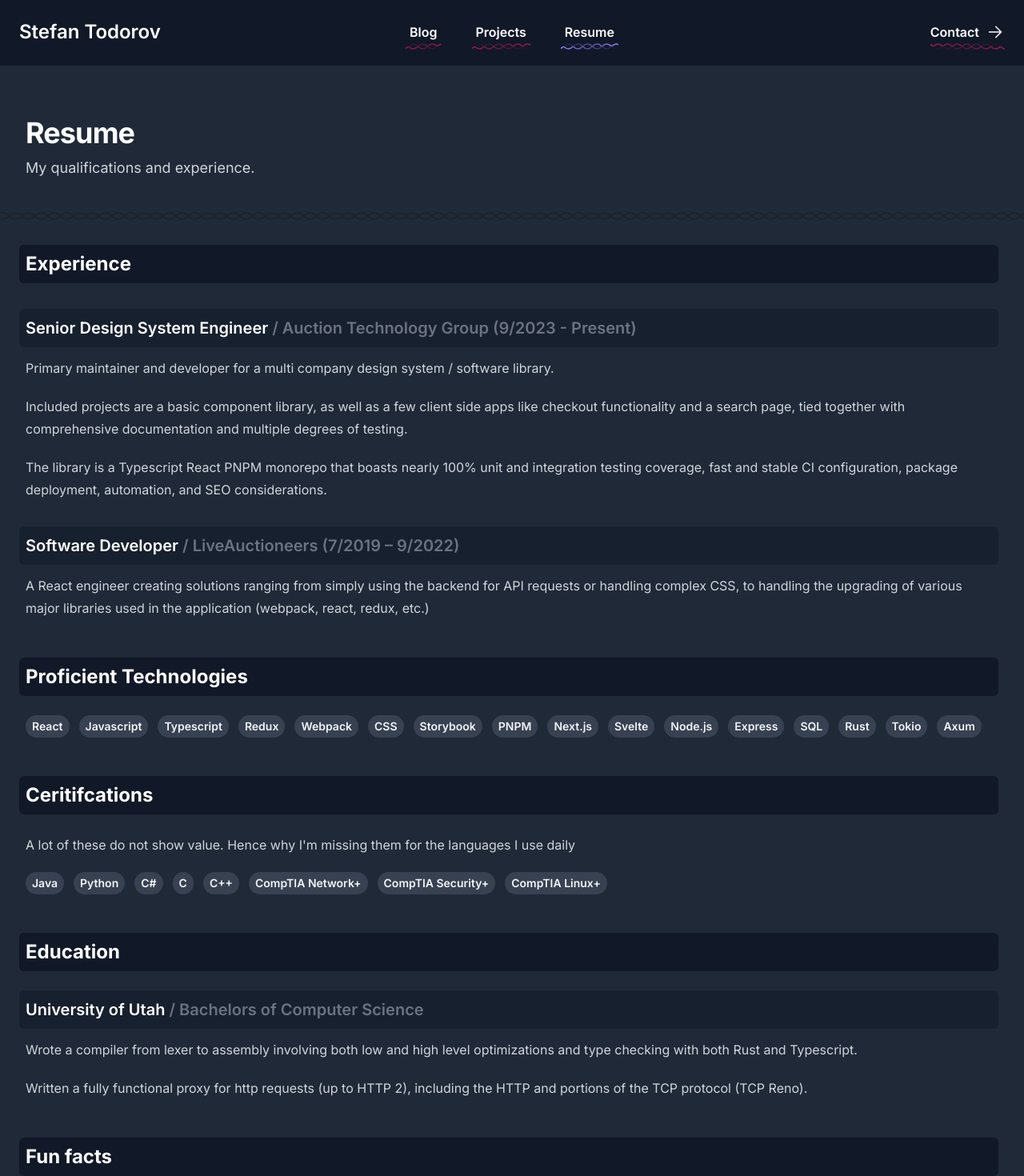
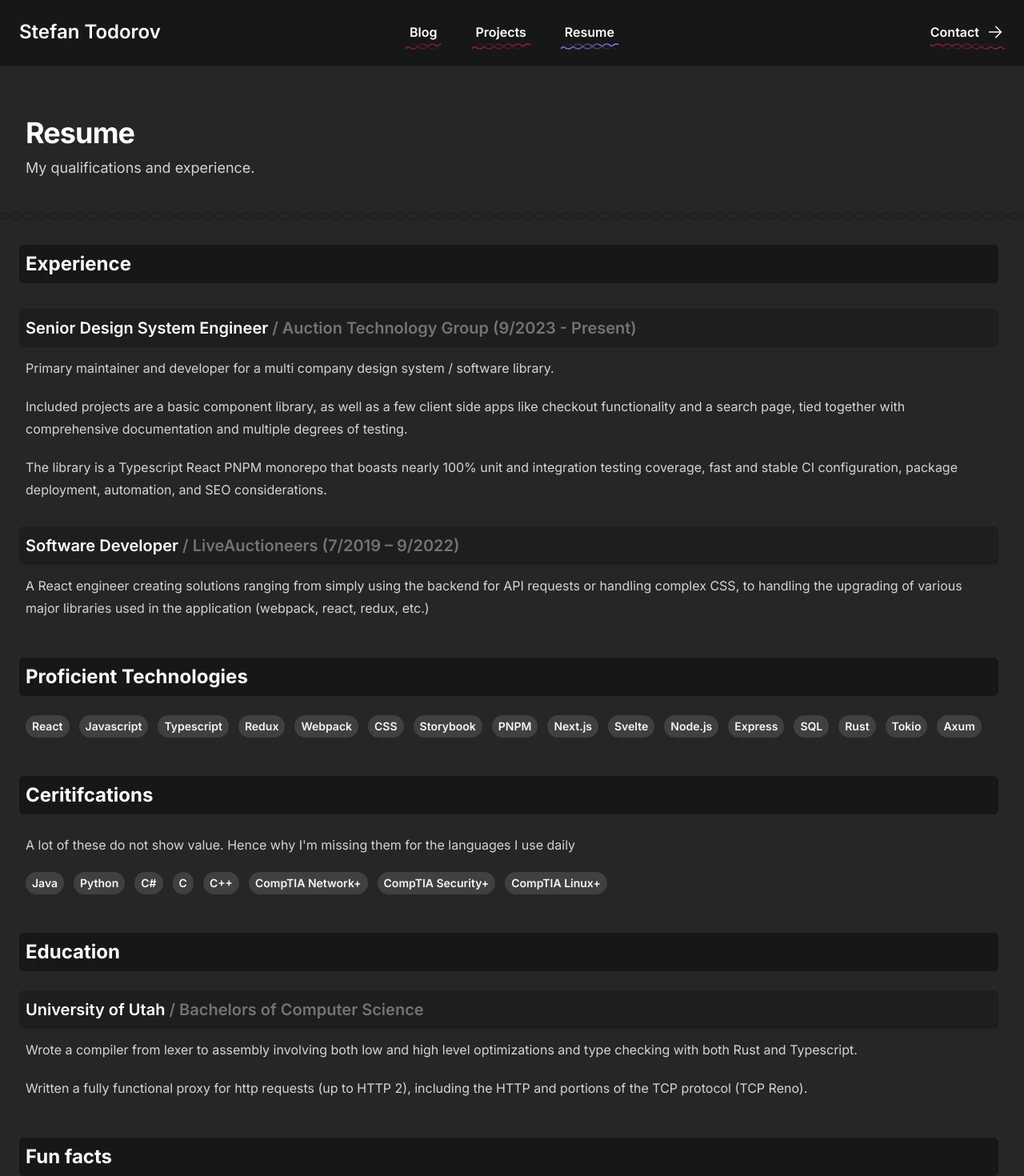
Before and after one commit to coravacav/portfolio, a Next.js app: page /resume in a window 1280 px wide. Shown: the top 1470 px of the page at 80% size. Built offline with nearby package versions, Linux system fonts and the light colour scheme.

Commit message:
make it all themeable

```diff
--- a/src/app/blog/[post]/layout.tsx
+++ b/src/app/blog/[post]/layout.tsx
@@ -9,7 +9,7 @@ export default function BlogPostLayout({ children }: { children: React.ReactNode
             <nav aria-label="Blog Navigation" className={clsx('flex relative mx-auto justify-between')}>
                 <Link
                     href="/blog"
-                    className="my-4 text-base 2xl:text-xl font-semibold leading-6 text-white group hover:bg-gray-900/50 transition-colors flex items-center gap-2 bg-gray-900 rounded-lg p-2"
+                    className="my-4 text-base 2xl:text-xl font-semibold leading-6 text-white group hover:bg-neutral-900/50 transition-colors flex items-center gap-2 bg-neutral-900 rounded-lg p-2"
                 >
                     <svg
                         xmlns="http://www.w3.org/2000/svg"
--- a/src/app/blog/page.tsx
+++ b/src/app/blog/page.tsx
@@ -16,14 +16,14 @@ export default function BlogPage() {
         >
             {posts.map(({ href = '', title = '', description = '', date, datetime }) => (
                 <Link href={href} key={title}>
-                    <article className="flex flex-col items-start group justify-between p-8 rounded bg-gray-900 hover:bg-gray-900/50 transition-colors">
+                    <article className="flex flex-col items-start group justify-between p-8 rounded bg-neutral-900 hover:bg-neutral-900/50 transition-colors">
                         <div>
                             <h3 className="text-xl font-semibold leading-6 text-white transition-colors">{title}</h3>
-                            <p className="mt-5 text-md leading-6 text-gray-300">{description}</p>
+                            <p className="mt-5 text-md leading-6 text-neutral-300">{description}</p>
                         </div>
                         {date && datetime && (
                             <div className="mt-3 flex items-center gap-x-4 text-xs">
-                                <time dateTime={datetime} className="text-gray-500">
+                                <time dateTime={datetime} className="text-neutral-500">
                                     {date}
                                 </time>
                             </div>
--- a/src/app/layout.tsx
+++ b/src/app/layout.tsx
@@ -19,7 +19,7 @@ export const metadata = {
 export default function RootLayout({ children }) {
     return (
         <html lang="en" className={clsx('pl-[calc(100vw-100%)]', inter.className)}>
-            <body className="bg-gray-800 min-h-screen relative pb-10">
+            <body className="bg-neutral-800 min-h-screen relative pb-10">
                 <Nav />
                 <EnsureHelixesAreVisible />
                 <FirefoxAnimationWarning />
--- a/src/app/resume/page.tsx
+++ b/src/app/resume/page.tsx
@@ -3,7 +3,9 @@ import { prose } from '@/styles/prose';
 import clsx from 'clsx';
 
 const Item = ({ children }) => (
-    <li className="px-2 py-1 text-sm font-semibold text-gray-100 bg-gray-700 rounded-full list-none">{children}</li>
+    <li className="px-2 py-1 text-sm font-semibold text-neutral-100 bg-neutral-700 rounded-full list-none">
+        {children}
+    </li>
 );
 
 export default function ProjectsPage() {
@@ -14,11 +16,11 @@ export default function ProjectsPage() {
             description="My qualifications and experience."
         >
             <section>
-                <h2 className="p-2 -ml-2 bg-gray-900 rounded-md">Experience</h2>
+                <h2 className="p-2 -ml-2 bg-neutral-900 rounded-md">Experience</h2>
                 <article>
-                    <h3 className="p-2 -ml-2 bg-gray-900/50 rounded-md">
+                    <h3 className="p-2 -ml-2 bg-neutral-900/50 rounded-md">
                         Senior Design System Engineer{' '}
-                        <span className="text-gray-500 inline-block">
+                        <span className="text-neutral-500 inline-block">
                             / Auction Technology Group (9/2023 - Present)
                         </span>
                     </h3>
@@ -35,9 +37,9 @@ export default function ProjectsPage() {
                     </p>
                 </article>
                 <article>
-                    <h3 className="p-2 -ml-2 bg-gray-900/50 rounded-md">
+                    <h3 className="p-2 -ml-2 bg-neutral-900/50 rounded-md">
                         Software Developer{' '}
-                        <span className="text-gray-500 inline-block">/ LiveAuctioneers (7/2019 – 9/2022)</span>
+                        <span className="text-neutral-500 inline-block">/ LiveAuctioneers (7/2019 – 9/2022)</span>
                     </h3>
                     <p>
                         A React engineer creating solutions ranging from simply using the backend for API requests or
@@ -48,7 +50,7 @@ export default function ProjectsPage() {
             </section>
             <section>
                 <article>
-                    <h2 className="p-2 -ml-2 bg-gray-900 rounded-md">Proficient Technologies</h2>
+                    <h2 className="p-2 -ml-2 bg-neutral-900 rounded-md">Proficient Technologies</h2>
                     <div className="not-prose">
                         <ul className="flex flex-wrap gap-3 not-prose">
                             <Item>React</Item>
@@ -73,7 +75,7 @@ export default function ProjectsPage() {
             </section>
             <section>
                 <article>
-                    <h2 className="p-2 -ml-2 bg-gray-900 rounded-md">Ceritifcations</h2>
+                    <h2 className="p-2 -ml-2 bg-neutral-900 rounded-md">Ceritifcations</h2>
                     <p>A lot of these do not show value. Hence why I'm missing them for the languages I use daily</p>
                     <div className="not-prose">
                         <ul className="flex flex-wrap gap-3 not-prose">
@@ -91,11 +93,11 @@ export default function ProjectsPage() {
             </section>
             <section>
                 <article>
-                    <h2 className="p-2 -ml-2 bg-gray-900 rounded-md">Education</h2>
+                    <h2 className="p-2 -ml-2 bg-neutral-900 rounded-md">Education</h2>
 
-                    <h3 className="p-2 -ml-2 bg-gray-900/50 rounded-md">
+                    <h3 className="p-2 -ml-2 bg-neutral-900/50 rounded-md">
                         University of Utah{' '}
-                        <span className="text-gray-500 inline-block">/ Bachelors of Computer Science</span>
+                        <span className="text-neutral-500 inline-block">/ Bachelors of Computer Science</span>
                     </h3>
                     <p>
                         Wrote a compiler from lexer to assembly involving both low and high level optimizations and type
@@ -109,7 +111,7 @@ export default function ProjectsPage() {
             </section>
             <section>
                 <article>
-                    <h2 className="p-2 -ml-2 bg-gray-900 rounded-md">Fun facts</h2>
+                    <h2 className="p-2 -ml-2 bg-neutral-900 rounded-md">Fun facts</h2>
                     <ul>
                         <li>Bilingual with English and Bulgarian</li>
                         <li>I got my first programming book at 6 years old. Good ol' Java 8 OOP.</li>
--- a/src/lib/firefoxAnimationWarning.tsx
+++ b/src/lib/firefoxAnimationWarning.tsx
@@ -13,7 +13,7 @@ export default function FirefoxAnimationWarning() {
 
     return (
         <div
-            className="fixed bottom-0 right-0 p-2 rounded-t rounded-l text-xs bg-gray-900 text-gray-300 z-10 border-t-2 border-l-2 border-gray-950"
+            className="fixed bottom-0 right-0 p-2 rounded-t rounded-l text-xs bg-neutral-900 text-neutral-300 z-10 border-t-2 border-l-2 border-neutral-950"
             title="It's not the website having a problem."
         >
             If you notice stuttering, Firefox has trouble rendering animations
--- a/src/lib/nav.tsx
+++ b/src/lib/nav.tsx
@@ -40,7 +40,7 @@ export default function Nav() {
     const pathName = usePathname();
 
     return (
-        <header className="bg-gray-900 border-b-2 border-b-gray-900 -ml-[calc(100vw-100%)] pl-[calc(100vw-100%)] print:hidden">
+        <header className="bg-neutral-900 border-b-2 border-b-neutral-900 -ml-[calc(100vw-100%)] pl-[calc(100vw-100%)] print:hidden">
             <nav
                 className={clsx('mx-auto flex items-center justify-between py-6 2xl:py-8', pageWidth)}
                 aria-label="Global"
@@ -51,7 +51,7 @@ export default function Nav() {
                 <div className="flex lg:hidden">
                     <button
                         type="button"
-                        className="-m-2.5 inline-flex items-center justify-center rounded-md p-2.5 text-gray-400"
+                        className="-m-2.5 inline-flex items-center justify-center rounded-md p-2.5 text-neutral-400"
                         onClick={() => setMobileMenuOpen(true)}
                     >
                         <span className="sr-only">Open main menu</span>
@@ -115,12 +115,12 @@ export default function Nav() {
             </nav>
             <Dialog as="div" className="lg:hidden" open={mobileMenuOpen} onClose={setMobileMenuOpen}>
                 <div className="fixed inset-0 z-10" />
-                <Dialog.Panel className="fixed inset-y-0 right-0 z-10 w-full overflow-y-auto bg-gray-900 px-6 py-6 sm:max-w-sm sm:ring-1 sm:ring-white/10 ">
+                <Dialog.Panel className="fixed inset-y-0 right-0 z-10 w-full overflow-y-auto bg-neutral-900 px-6 py-6 sm:max-w-sm sm:ring-1 sm:ring-white/10 ">
                     <div className="flex items-center justify-between">
                         <Name hide />
                         <button
                             type="button"
-                            className="-m-2.5 rounded-md p-2.5 text-gray-400"
+                            className="-m-2.5 rounded-md p-2.5 text-neutral-400"
                             onClick={() => setMobileMenuOpen(false)}
                         >
                             <span className="sr-only">Close menu</span>
@@ -135,7 +135,7 @@ export default function Nav() {
                                         key={item.name}
                                         href={item.href}
                                         onClick={() => setMobileMenuOpen(false)}
-                                        className="-mx-3 block rounded-lg px-3 py-2 text-base font-semibold leading-7 text-white hover:bg-gray-800"
+                                        className="-mx-3 block rounded-lg px-3 py-2 text-base font-semibold leading-7 text-white hover:bg-neutral-800"
                                     >
                                         {item.name}
                                     </Link>
@@ -151,7 +151,7 @@ export default function Nav() {
                                 <Link
                                     href="#"
                                     onClick={() => setMobileMenuOpen(false)}
-                                    className="-mx-3 block rounded-lg px-3 py-2.5 text-base font-semibold leading-7 text-white hover:bg-gray-800"
+                                    className="-mx-3 block rounded-lg px-3 py-2.5 text-base font-semibold leading-7 text-white hover:bg-neutral-800"
                                 >
                                     Contact
                                 </Link>
--- a/src/lib/pageContainer.tsx
+++ b/src/lib/pageContainer.tsx
@@ -15,7 +15,7 @@ export default function PageContainer({ className, title, description, children
         <div className={clsx('mx-auto lg:px-8', pageTop, pageWidth)}>
             <div className="mx-auto max-w-2xl lg:mx-0 lg:mb-9 mb-3">
                 <h2 className="text-3xl font-bold tracking-tight text-white sm:text-4xl">{title}</h2>
-                <p className="mt-2 text-lg leading-8 text-gray-300">{description}</p>
+                <p className="mt-2 text-lg leading-8 text-neutral-300">{description}</p>
             </div>
             <HelixAnimation
                 svgWidth="100%"
--- a/src/lib/projectCard.tsx
+++ b/src/lib/projectCard.tsx
@@ -9,15 +9,15 @@ export type Project = {
 
 export default function ProjectCard({ project }: { project: Project }) {
     return (
-        <article className="bg-gray-900 rounded-lg shadow-md flex lg:flex-row flex-col justify-between overflow-hidden">
+        <article className="bg-neutral-900 rounded-lg shadow-md flex lg:flex-row flex-col justify-between overflow-hidden">
             <div className="p-4 lg:p-6 flex-grow">
                 <h3 className="text-lg font-bold text-white">{project.name}</h3>
-                <p className="mt-4 text-base text-gray-300 whitespace-pre-line">{project.description}</p>
+                <p className="mt-4 text-base text-neutral-300 whitespace-pre-line">{project.description}</p>
                 <div className="mt-6 flex gap-2 flex-wrap">
                     {project.tech.map((tech) => (
                         <span
                             key={tech}
-                            className="px-2 py-1 text-sm font-semibold text-gray-100 bg-gray-700 rounded-full"
+                            className="px-2 py-1 text-sm font-semibold text-neutral-100 bg-neutral-700 rounded-full"
                         >
                             {tech}
                         </span>
--- a/src/styles/prose.ts
+++ b/src/styles/prose.ts
@@ -1,4 +1,4 @@
 import clsx from 'clsx';
 
 export const prose = 'prose prose-invert prose-md 2xl:prose-md';
-export const proseSection = clsx(prose, 'px-6 bg-gray-900 rounded-lg p-6 max-w-5xl');
+export const proseSection = clsx(prose, 'px-6 bg-neutral-900 rounded-lg p-6 max-w-5xl');
--- a/tailwind.config.js
+++ b/tailwind.config.js
@@ -1,4 +1,5 @@
 const colors = require('tailwindcss/colors');
+const customColors = require('./src/styles/colors');
 
 /** @type {import('tailwindcss').Config} */
 module.exports = {
```
Also changed, not shown: src/app/contact/page.tsx (+7 -7 lines).
